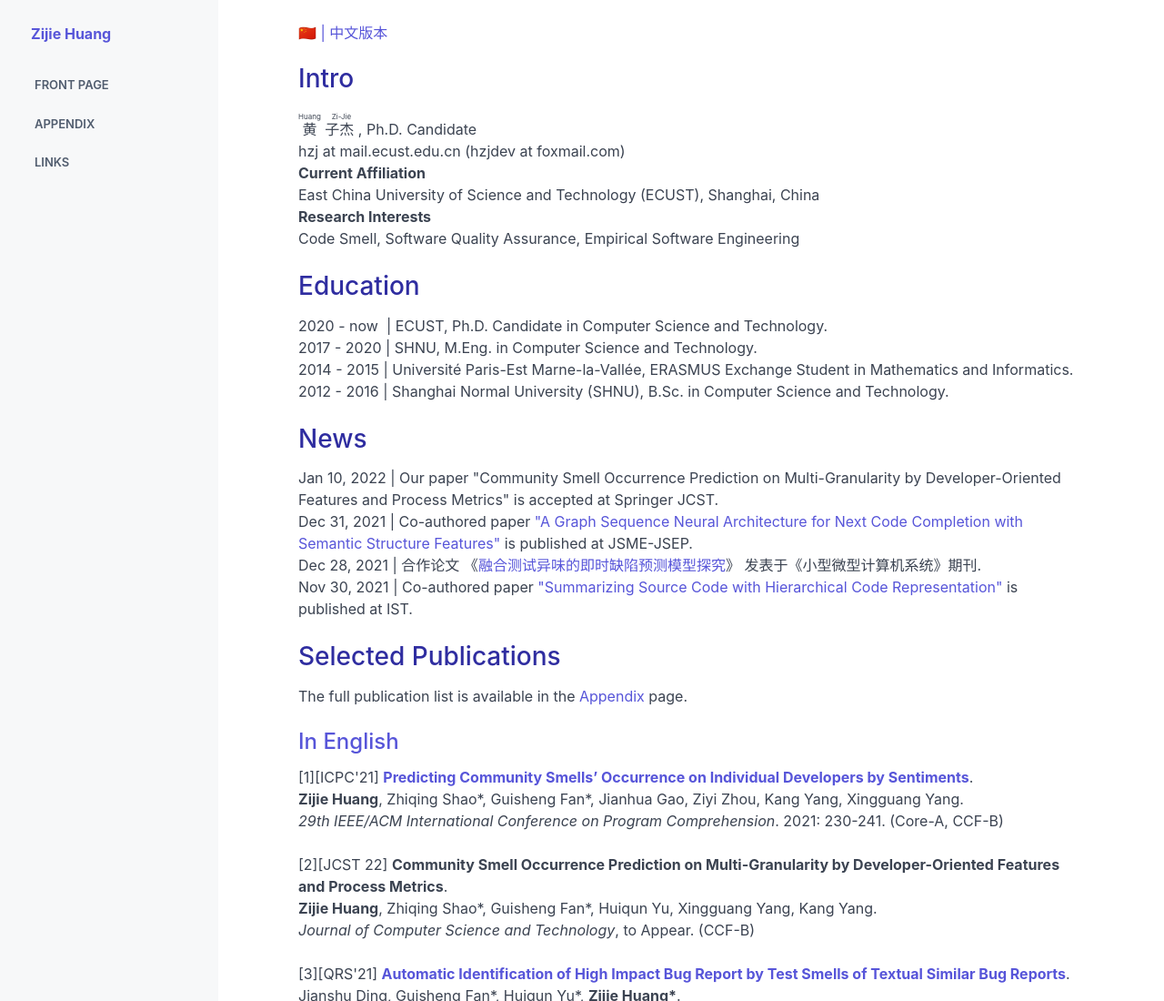
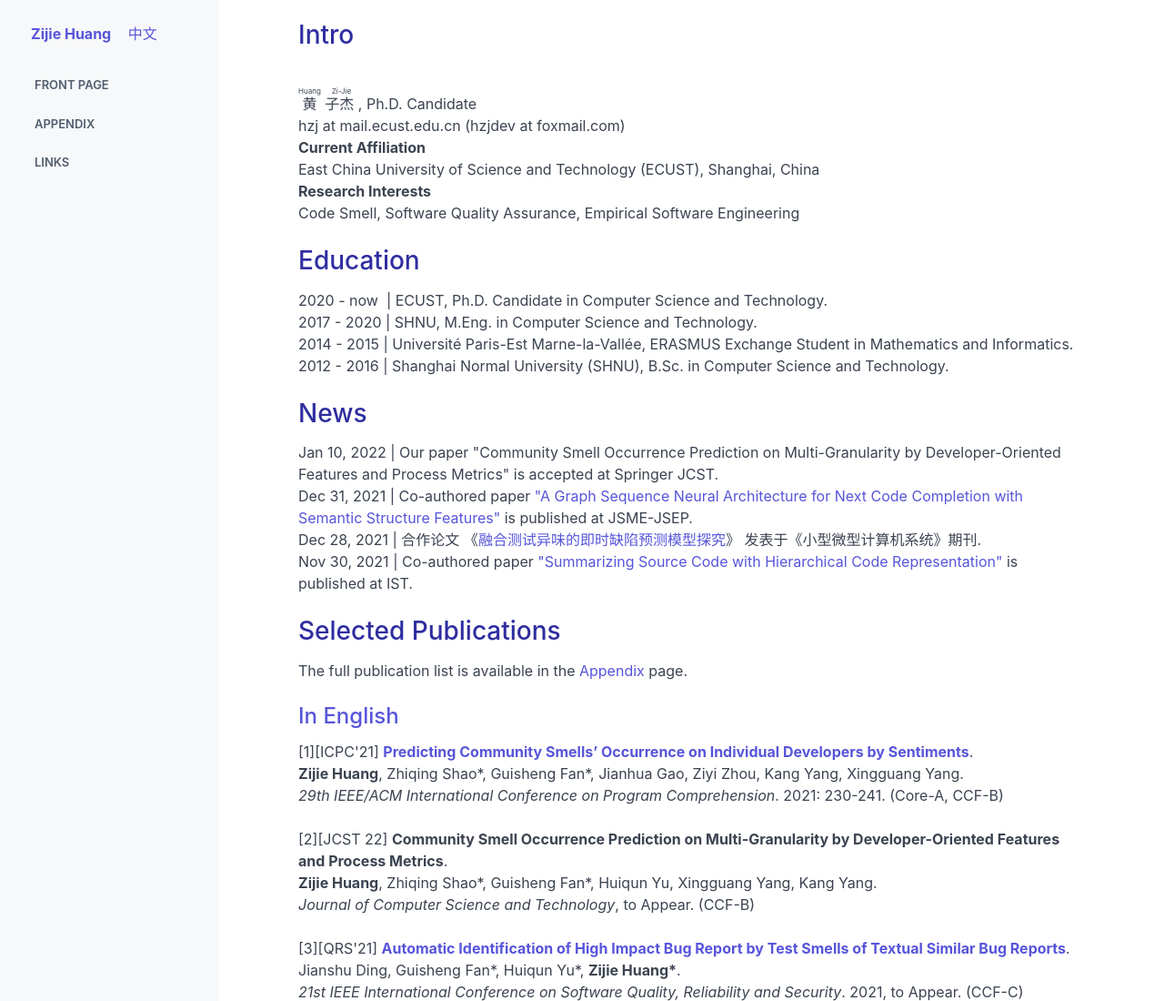
Before and after one commit to hzjdev/hzjdev.github.io, a plain HTML site: page index.html in a window 1280 px wide. Shown: the top 1100 px of the page at 91% size. Drawn offline with Linux system fonts and the light colour scheme.

Commit message:
remove chinese info, add redirection to chinese site

```diff
--- a/index.html
+++ b/index.html
@@ -38,13 +38,17 @@
         <a class="off-canvas-toggle btn btn-link btn-action" href="#sidebar"><i class="icon icon-menu"></i></a>
         <div class="docs-brand"><a class="docs-logo" href="./">
           <h2>Zijie Huang</h2></a>
-      </div>
+            <a href="https://huang.zj.cn/">中文版本</a>
+
+        </div>
       </div>
       <div class="docs-sidebar off-canvas-sidebar" id="sidebar">
         <div class="docs-brand">
           <a class="docs-logo" href="./index.html">
             <h2>Zijie Huang</h2>
           </a>
+            <a href="https://huang.zj.cn/">中文</a>
+
         </div>
         <div class="docs-nav">
           <div class="accordion-container">
@@ -75,14 +79,12 @@
         <div class="docs-content" id="content">
           <div class="container" id="main">
               <div data-v-46199072="">
-                  <br>
-                  <a href="https://huang.zj.cn/">🇨🇳 | 中文版本</a><br>
-
                   <h3 class="s-title" name="intro" id="intro" >
                   Intro
                   <a class="anchor" href="#" aria-hidden="true">↑</a>
                 </h3>
-                <ruby>
+                  <br>
+                  <ruby>
                   黄<rt>Huang</rt>
                   子杰<rt>&nbsp;Zi-Jie</rt>
                 </ruby>
```
